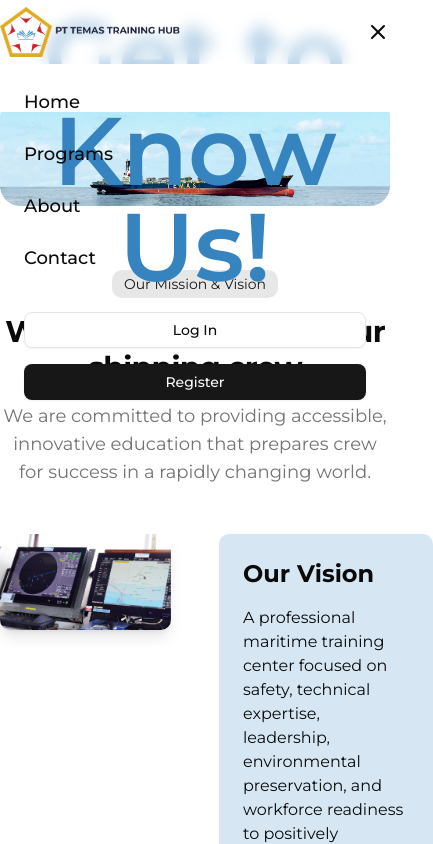
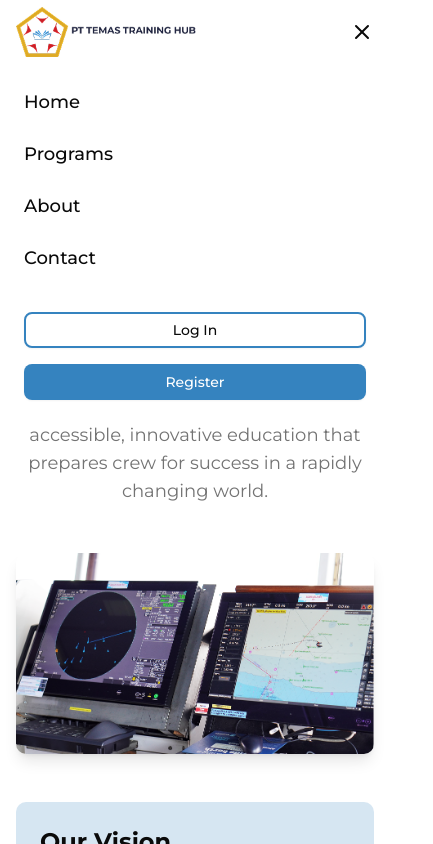
Before and after one commit to heryuanda/temas-training-hub, a React (Vite) app: page /about-us in a window 390 px wide. Both pictures are taken after a click on the button "Open menu". Shown: the top 844 px of the page, 433 px wide, since content can reach past the window. Built offline with nearby package versions, Linux system fonts and the light colour scheme.

Commit message:
fix mobile

```diff
--- a/src/App.tsx
+++ b/src/App.tsx
@@ -121,8 +121,8 @@ function Header() {
 
       {/* Mobile Navigation */}
       {isMenuOpen && (
-        <div className="md:hidden fixed inset-0 top-16 z-50 bg-background p-6 animate-in slide-in-from-top-5">
-          <nav className="flex flex-col gap-6">
+        <div className="md:hidden bg-white fixed inset-0 top-16 z-50 animate-in slide-in-from-top-5 w-full">
+          <nav className="flex flex-col gap-6 bg-white p-6">
             <Link
               to="/"
               className="text-lg font-medium transition-colors hover:text-primary"
@@ -153,10 +153,15 @@ function Header() {
             </Link>
 
             <div className="flex flex-col gap-4 mt-4">
-              <Button variant="outline" className="w-full">
+              <Button
+                variant="outline"
+                className="w-full border-2 border-base-blue"
+              >
                 Log In
               </Button>
-              <Button className="w-full">Register</Button>
+              <Button className="w-full bg-base-blue hover:bg-base-dark-blue text-white">
+                Register
+              </Button>
             </div>
           </nav>
         </div>
--- a/src/index.css
+++ b/src/index.css
@@ -138,6 +138,8 @@
 .container {
   max-width: 1200px;
   margin: 0 auto;
+  padding-left: 16px;
+  padding-right: 16px;
 }
 .fade-enter {
   opacity: 0;
--- a/src/pages/about/index.tsx
+++ b/src/pages/about/index.tsx
@@ -46,7 +46,7 @@ function HeroSection() {
       <div className="container">
         <div className="relative">
           <img src={hero} alt="about" />
-          <p className="absolute text-8xl w-full text-center text-base-blue font-semibold left-0 top-1/2 transform -translate-y-1/2">
+          <p className="absolute text-3xl lg:text-8xl md:text-7xl sm:text-6xl w-full text-center text-base-blue font-semibold left-0 top-1/2 transform -translate-y-1/2">
             Get to Know Us!
           </p>
         </div>
@@ -71,7 +71,7 @@ function MissionSection() {
             prepares crew for success in a rapidly changing world.
           </p>
         </div>
-        <div className="grid grid-cols-2 gap-12">
+        <div className="grid grid-cols-1 gap-12 lg:grid-cols-2 md:grid-cols-1 sm:grid-cols-1">
           <div className="">
             <img
               src={about1}
--- a/src/pages/contact/index.tsx
+++ b/src/pages/contact/index.tsx
@@ -107,7 +107,7 @@ function ContactInfoSection() {
   return (
     <section className="py-12 md:py-16">
       <div className="container">
-        <div className="grid gap-8 grid-cols-3">
+        <div className="grid gap-8 grid-cols-1 lg:grid-cols-3 md:grid-cols-3 sm:grid-cols-1">
           {contactCards.map((card, index) => (
             <Card key={index} className="overflow-hidden py-0">
               <CardContent className="p-6">
--- a/src/pages/home/index.tsx
+++ b/src/pages/home/index.tsx
@@ -71,7 +71,7 @@ function HeroCarousel() {
 
   return (
     <section className="relative overflow-hidden py-6 container">
-      <div className="relative h-[300px] sm:h-[400px] md:h-[500px] lg:h-[500px]">
+      <div className="relative h-[240px] sm:h-[400px] md:h-[500px] lg:h-[500px]">
         {slides.map((slide, index) => (
           <div
             key={index}
@@ -85,7 +85,7 @@ function HeroCarousel() {
             <img
               src={slide.image || "/placeholder.svg"}
               alt={slide.title}
-              className="absolute inset-0 h-full object-cover left-1/2 transform -translate-x-1/2"
+              className="absolute inset-0 h-auto lg:h-full sm:w-full md:w-full lg:w-auto object-cover left-1/2 transform -translate-x-1/2"
               style={{ objectFit: "cover" }}
             />
             {/* <div className="absolute inset-0 bg-black/40" /> */}
--- a/src/pages/program-detail/index.tsx
+++ b/src/pages/program-detail/index.tsx
@@ -164,7 +164,7 @@ function HeroSection({ data }: DataProps) {
                   <DialogHeader>
                     <DialogTitle>Enrollment</DialogTitle>
                     <DialogDescription>
-                      <p>
+                      <p className="text-left">
                         We are preparing the seemless process of program
                         enrollment. In the meantime please do reach out our
                         administration team through:
```
